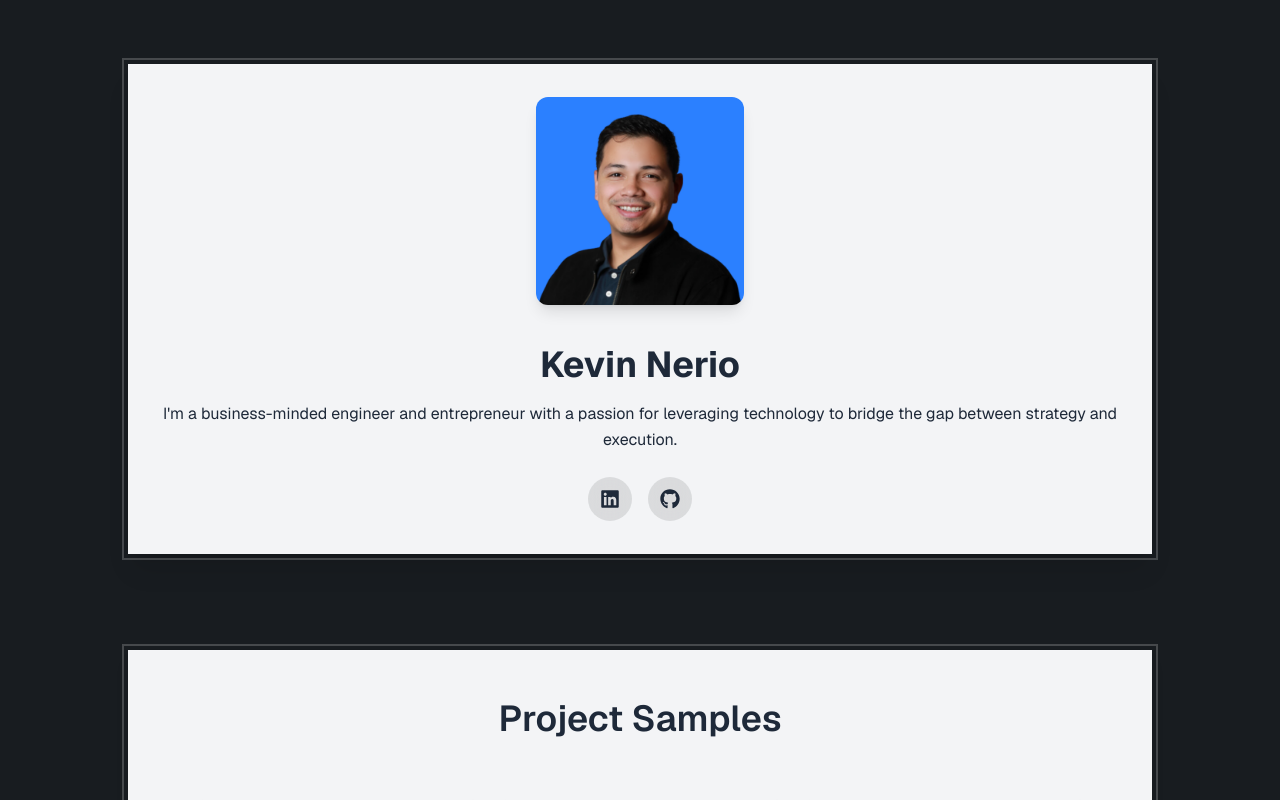
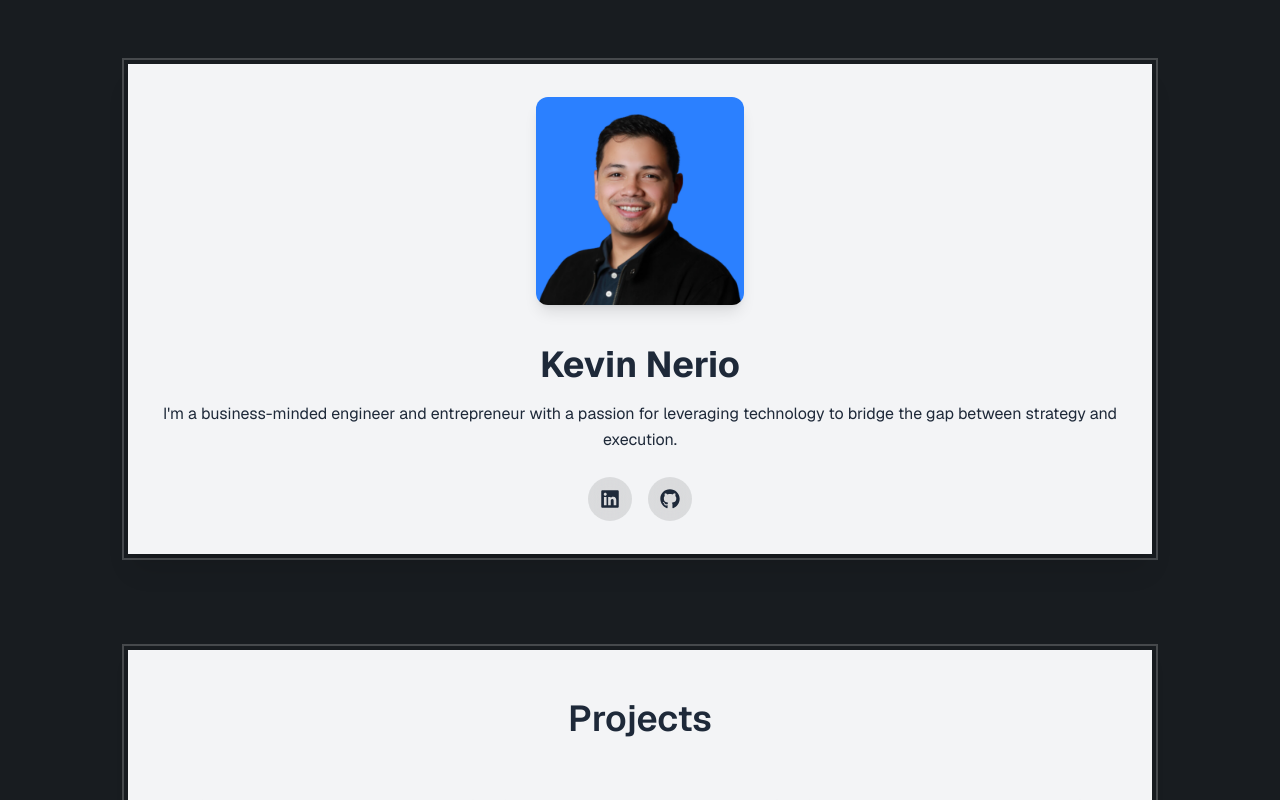
Before and after one commit to kevinnerio/react-online-portfolio, a Next.js app in the folder online-portfolio/: page / in a window 1280 px wide. Shown: the top 800 px of the page. Built offline with nearby package versions, Linux system fonts and the light colour scheme.

Commit message:
fix: changed projects wording.

```diff
--- a/online-portfolio/app/components/homepage/projects.tsx
+++ b/online-portfolio/app/components/homepage/projects.tsx
@@ -25,7 +25,7 @@ export default function ProjectHome({ project_data } : { project_data: ProjectDa
           transition={{ duration: 0.8 }}
           className="flex flex-col items-center text-center w-full bg-center shadow-lg border backdrop-blur-md bg-gray-100 border border-white/10 p-6 max-w-5xl outline outline-2 outline-white/20 outline-offset-4"
         >
-          <h1 className="text-gray-800 text-4xl font-semibold flex items-center justify-center py-6">Project Samples</h1>
+          <h1 className="text-gray-800 text-4xl font-semibold flex items-center justify-center py-6">Projects</h1>
           <div className="flex items-center justify-center py-8 ">
             <div className="grid grid-cols-1 sm:grid-cols-2 lg:grid-cols-3 gap-8 px-6 sm:px-12 max-w-5xl w-full">
             {project_data.projects.map((single_project, index) => (
```
